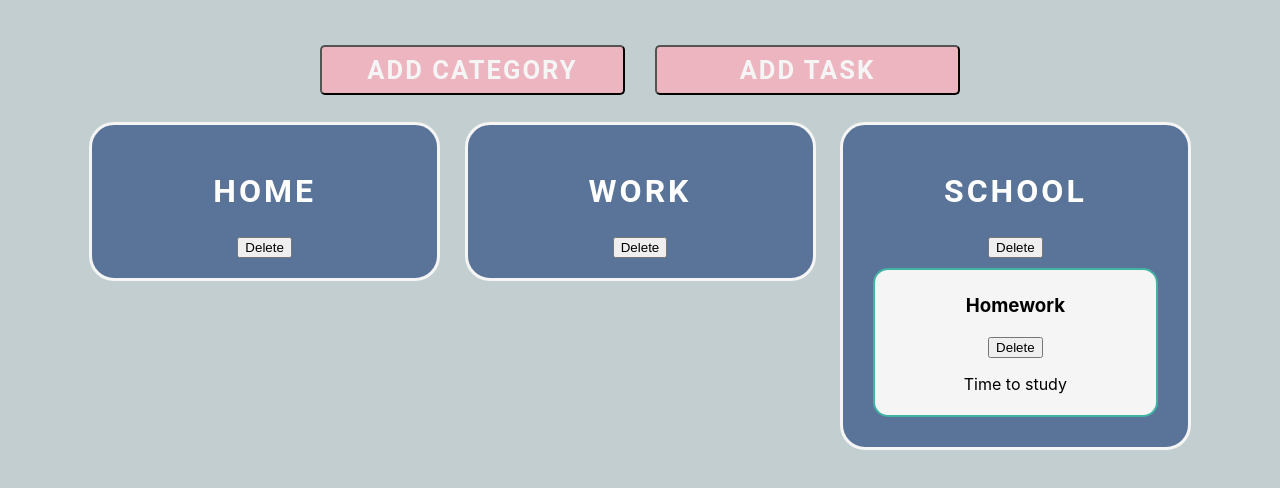
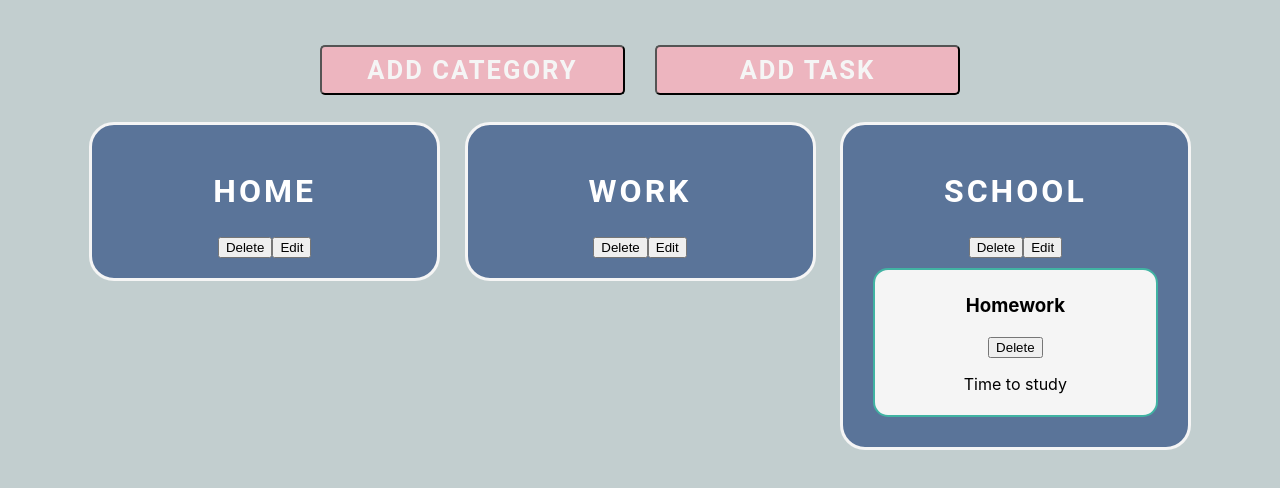
Before and after one commit to wildfirefly12/todo, a React (Create React App) app: page / in a window 1280 px wide. Shown: the top 488 px of the page. Built offline with nearby package versions, Linux system fonts and the light colour scheme.

Commit message:
Can edit categories

```diff
--- a/src/App.js
+++ b/src/App.js
@@ -1,5 +1,5 @@
 import './App.css';
-import Category from "./components/Category";
+import Category from "./components/category/Category";
 import React, {useState} from "react";
 import AddItems from "./components/AddItems";
 
@@ -32,6 +32,24 @@ function App() {
 
   }
 
+  const editCategoryHandler = (prevName, category) => {
+    console.log(prevName);
+    setCategories(categories.filter(c => c.id !== category.id));
+
+    setCategories(prevCategories => {
+      return [category, ...prevCategories];
+    })
+
+    for(let i = 0; i < tasks.length; i++){
+      if(tasks[i].category === prevName) {
+        tasks[i].category = category.name;
+        editTaskHandler(tasks[i]);
+        console.log(tasks[i]);
+      }
+    }
+
+  }
+
   const [tasks, setTasks] = useState(dummyTasks);
 
   const addTaskHandler = task => {
@@ -45,11 +63,20 @@ function App() {
 
   }
 
+  const editTaskHandler = (task) => {
+    console.log(task);
+    setTasks(tasks.filter(t => t.id !== task.id));
+
+    setTasks(prevTasks => {
+      return [task, ...prevTasks];
+    })
+  }
+
   return (
     <div className="App">
       <AddItems categories={categories} onAddTask={addTaskHandler} onAddCategory={addCategoryHandler}/>
       {categories.map(category =>
-        <Category key={category.id} name={category.name} tasks={tasks} onCategoryDelete={deleteCategoryHandler} onTaskDelete={deleteTaskHandler}/>
+        <Category key={category.id} name={category.name} tasks={tasks} onCategoryDelete={deleteCategoryHandler} onTaskDelete={deleteTaskHandler} category={category} onCategoryEdit={editCategoryHandler}/>
       )}
     </div>
   );
--- a/src/components/AddItems.js
+++ b/src/components/AddItems.js
@@ -3,7 +3,7 @@ import React, {useState} from "react";
 import "./AddItems.css";
 
 import AddTask from "./AddTask";
-import AddCategory from "./AddCategory";
+import AddCategory from "./category/AddCategory";
 
 const AddItems = (props) => {
 
@@ -18,18 +18,18 @@ const AddItems = (props) => {
             case "none":
                 return (
                     <div>
-                        <button className={"button"} onClick={handleState} value={"Add Category"}>Add Category</button>
+                        <button className={"button"} onClick={handleState} value={"Add category"}>Add Category</button>
                         <button className={"button"} onClick={handleState} value={"Add Task"}>Add Task</button>
                     </div>
                 );
-            case "Add Category":
+            case "Add category":
                 return <AddCategory onAddCategory={props.onAddCategory} handleState={handleState}/>;
             case "Add Task":
                 return <AddTask onAddTask={props.onAddTask} categories={props.categories} handleState={handleState}/>;
             default:
                return (
                    <div>
-                       <button className={"button"} onClick={handleState} value={"Add Category"}>Add Category</button>
+                       <button className={"button"} onClick={handleState} value={"Add category"}>Add Category</button>
                        <button className={"button"} onClick={handleState} value={"Add Task"}>Add Task</button>
                    </div>
                );
--- a/src/components/Category.js
+++ b/src/components/category/Category.js
@@ -1,7 +1,8 @@
-import React from "react";
+import React, {useState} from "react";
 
 import "./Category.css";
-import Task from "./Task";
+import Task from "../Task";
+import EditCategory from "./EditCategory";
 
 const Category = (props) => {
 
@@ -17,10 +18,27 @@ const Category = (props) => {
         props.onCategoryDelete(name);
     }
 
+    const [state, setState] = useState(false);
+
+    const setEditState = () => {
+        setState(!state);
+    }
+
+    const showEdit = () => {
+        if(state){
+            return(
+                <EditCategory onCategoryEdit={props.onCategoryEdit} category={props.category} setEditState={setEditState}/>
+            )
+        }
+        return "";
+    }
+
     return (
         <div className={"category"}>
             <h2 className={"title"}>{props.name}</h2>
             <button onClick={deleteCategoryHandler.bind(this, props.name)}>Delete</button>
+            <button onClick={setEditState}>Edit</button>
+            {showEdit()}
             {props.tasks.map(task =>
                 showTask(task, props.name)
             )}
--- /dev/null
+++ b/src/components/category/EditCategory.js
@@ -0,0 +1,35 @@
+import React, {useState} from "react";
+
+import "./AddCategory.css";
+
+const EditCategory = (props) => {
+    const [enteredTitle, setEnteredTitle] = useState("");
+
+    const titleChangeHandler = (event) => {
+        setEnteredTitle(event.target.value);
+    }
+
+    const handleEditCategory = (event) => {
+        event.preventDefault();
+
+        const category = {
+            id: props.category.id,
+            name: enteredTitle
+        }
+
+        props.onCategoryEdit(props.category.name, category);
+    }
+
+    return (
+        <div>
+            <p className={"categoryTitle"}>Edit category</p>
+            <form onSubmit={handleEditCategory}>
+                <input type={"text"} onChange={titleChangeHandler} value={enteredTitle}/>
+                <button type={"submit"}>Edit</button>
+                <button onClick={props.setEditState}>Cancel</button>
+            </form>
+        </div>
+    )
+}
+
+export default EditCategory;
```
Also changed, not shown: src/components/category/AddCategory.css (renamed from src/components/AddCategory.css), src/components/category/AddCategory.js (renamed from src/components/AddCategory.js), src/components/category/Category.css (renamed from src/components/Category.css).
